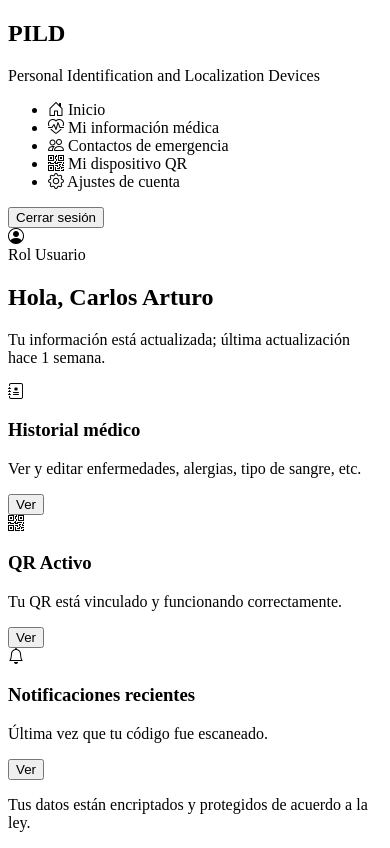
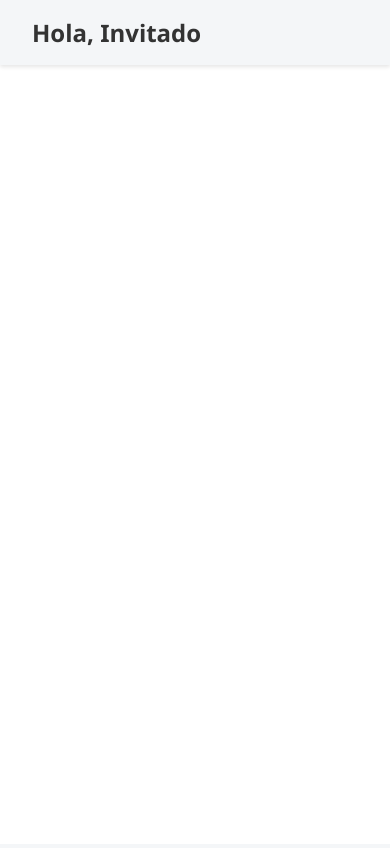
Before and after one commit to car1087/proyectosena, a plain HTML site: page dashboard.html in a window 390 px wide. Drawn offline with nearby package versions, Linux system fonts and the light colour scheme.

Commit message:
Actualizo y agrego archivos del dashboard responsivo

```diff
--- a/assets/css/styles.css
+++ b/assets/css/styles.css
@@ -265,101 +265,3 @@ body{
 @media (max-width: 900px){
   .grid-2{ grid-template-columns: 1fr; }
 }
-/* ====== Dashboard ====== */
-.dashboard {
-  display: flex;
-  min-height: 100vh;
-}
-
-.sidebar {
-  width: 240px;
-  background-color: var(--azulceleste);
-  color: white;
-  display: flex;
-  flex-direction: column;
-  padding: 20px;
-}
-
-.logo h2 {
-  margin-bottom: 5px;
-}
-
-.menu ul {
-  list-style: none;
-  padding: 0;
-  margin-top: 20px;
-}
-
-.menu li {
-  padding: 12px 8px;
-  border-radius: 8px;
-  cursor: pointer;
-  transition: background 0.2s;
-}
-
-.menu li:hover, .menu li.active {
-  background: rgba(255,255,255,0.2);
-}
-
-.main {
-  flex: 1;
-  display: flex;
-  flex-direction: column;
-}
-
-.main-header {
-  background: var(--grisclaro);
-  display: flex;
-  justify-content: flex-end;
-  align-items: center;
-  padding: 10px 20px;
-  gap: 10px;
-}
-
-.main-header button {
-  background: var(--azulceleste);
-  border: none;
-  padding: 8px 14px;
-  border-radius: 8px;
-  color: white;
-  cursor: pointer;
-}
-
-.user-info {
-  display: flex;
-  align-items: center;
-  gap: 8px;
-  font-weight: 600;
-}
-
-.main-content {
-  padding: 40px;
-}
-
-.cards {
-  display: flex;
-  gap: 20px;
-  margin-top: 30px;
-  flex-wrap: wrap;
-}
-
-.card {
-  background: white;
-  border: 1px solid var(--border);
-  border-radius: 12px;
-  padding: 20px;
-  flex: 1 1 260px;
-  text-align: center;
-}
-
-.icon {
-  font-size: 40px;
-  color: var(--azulceleste);
-  margin-bottom: 10px;
-}
-
-.footer {
-  margin-top: 40px;
-  font-size: 14px;
-  color: var(--grisoscuro);
-}
--- /dev/null
+++ b/dashboard.css
@@ -0,0 +1,128 @@
+/* ====== Variables de color ====== */
+:root {
+  --azulceleste: #4DA8DA;
+  --blanco: #ffffff;
+  --grisclaro: #f4f6f8;
+  --gristexto: #333333;
+  --sombra: rgba(0, 0, 0, 0.1);
+}
+
+/* ====== Estilos base ====== */
+* {
+  margin: 0;
+  padding: 0;
+  box-sizing: border-box;
+  font-family: 'Segoe UI', Tahoma, Geneva, Verdana, sans-serif;
+}
+
+body {
+  background-color: var(--grisclaro);
+  color: var(--gristexto);
+}
+
+/* ====== Dashboard ====== */
+.dashboard {
+  display: flex;
+  min-height: 100vh;
+}
+
+/* ====== Sidebar ====== */
+.sidebar {
+  width: 240px;
+  background-color: var(--azulceleste);
+  color: var(--blanco);
+  display: flex;
+  flex-direction: column;
+  transition: transform 0.3s ease;
+}
+
+.sidebar-header {
+  display: flex;
+  align-items: center;
+  justify-content: space-between;
+  padding: 1rem;
+  background-color: rgba(255, 255, 255, 0.1);
+}
+
+.sidebar h2 {
+  font-size: 1.2rem;
+  font-weight: 600;
+}
+
+.toggle-btn {
+  background: none;
+  border: none;
+  color: var(--blanco);
+  font-size: 1.5rem;
+  cursor: pointer;
+  display: none; /* Oculto en pantallas grandes */
+}
+
+.menu {
+  list-style: none;
+  padding: 1rem 0;
+}
+
+.menu li {
+  padding: 0.8rem 1.5rem;
+}
+
+.menu li a {
+  color: var(--blanco);
+  text-decoration: none;
+  display: block;
+  transition: background 0.3s;
+}
+
+.menu li a:hover {
+  background-color: rgba(255, 255, 255, 0.2);
+  border-radius: 8px;
+}
+
+/* ====== Contenido principal ====== */
+.main-content {
+  flex: 1;
+  display: flex;
+  flex-direction: column;
+  background-color: var(--blanco);
+}
+
+.topbar {
+  background-color: var(--grisclaro);
+  box-shadow: 0 2px 4px var(--sombra);
+  padding: 1rem 2rem;
+}
+
+.topbar h1 {
+  font-size: 1.5rem;
+  color: var(--gristexto);
+}
+
+.content {
+  flex: 1;
+  padding: 2rem;
+}
+
+/* ====== Responsividad ====== */
+@media (max-width: 1024px) {
+  .sidebar {
+    position: fixed;
+    top: 0;
+    left: 0;
+    height: 100%;
+    transform: translateX(-100%);
+    z-index: 1000;
+  }
+
+  .sidebar.active {
+    transform: translateX(0);
+  }
+
+  .toggle-btn {
+    display: block;
+  }
+
+  .main-content {
+    flex: 1;
+  }
+}
--- a/dashboard.html
+++ b/dashboard.html
@@ -3,76 +3,36 @@
 <head>
   <meta charset="UTF-8" />
   <meta name="viewport" content="width=device-width, initial-scale=1.0" />
-  <title>PILD - Panel de Usuario</title>
-  <link rel="stylesheet" href="style.css" />
-  <link rel="stylesheet" href="https://cdn.jsdelivr.net/npm/bootstrap-icons@1.10.5/font/bootstrap-icons.css">
+  <title>Dashboard</title>
+  <link rel="stylesheet" href="dashboard.css">
 </head>
 <body>
-
   <div class="dashboard">
-    <!-- Sidebar -->
-    <aside class="sidebar">
-      <div class="logo">
-        <h2>PILD</h2>
-        <p>Personal Identification and Localization Devices</p>
+    <!-- Barra lateral -->
+    <aside class="sidebar" id="sidebar">
+      <div class="sidebar-header">
+        <h2>Mi Panel</h2>
+        <button class="toggle-btn" id="toggle-btn">☰</button>
       </div>
-      <nav class="menu">
-        <ul>
-          <li class="active"><i class="bi bi-house-door"></i> Inicio</li>
-          <li><i class="bi bi-heart-pulse"></i> Mi información médica</li>
-          <li><i class="bi bi-people"></i> Contactos de emergencia</li>
-          <li><i class="bi bi-qr-code"></i> Mi dispositivo QR</li>
-          <li><i class="bi bi-gear"></i> Ajustes de cuenta</li>
-        </ul>
-      </nav>
+      <ul class="menu">
+        <li><a href="#">Inicio</a></li>
+        <li><a href="#">Usuarios</a></li>
+        <li><a href="#">Reportes</a></li>
+        <li><a href="#">Configuración</a></li>
+      </ul>
     </aside>
 
     <!-- Contenido principal -->
-    <main class="main">
-      <header class="main-header">
-        <button id="logoutBtn">Cerrar sesión</button>
-        <div class="user-info">
-          <div class="avatar">
-            <i class="bi bi-person-circle"></i>
-          </div>
-          <span>Rol Usuario</span>
-        </div>
+    <main class="main-content">
+      <header class="topbar">
+        <h1>Hola, <span id="nombreUsuario"></span></h1>
       </header>
-
-      <section class="main-content">
-        <h2>Hola, Carlos Arturo</h2>
-        <p>Tu información está actualizada; última actualización hace 1 semana.</p>
-
-        <div class="cards">
-          <div class="card">
-            <i class="bi bi-journal-medical icon"></i>
-            <h3>Historial médico</h3>
-            <p>Ver y editar enfermedades, alergias, tipo de sangre, etc.</p>
-            <button class="button">Ver</button>
-          </div>
-
-          <div class="card">
-            <i class="bi bi-qr-code icon"></i>
-            <h3>QR Activo</h3>
-            <p>Tu QR está vinculado y funcionando correctamente.</p>
-            <button class="button">Ver</button>
-          </div>
-
-          <div class="card">
-            <i class="bi bi-bell icon"></i>
-            <h3>Notificaciones recientes</h3>
-            <p>Última vez que tu código fue escaneado.</p>
-            <button class="button">Ver</button>
-          </div>
-        </div>
-
-        <footer class="footer">
-          <p>Tus datos están encriptados y protegidos de acuerdo a la ley.</p>
-        </footer>
+      <section class="content">
+        <!-- Aquí irá el contenido principal del dashboard -->
       </section>
     </main>
   </div>
 
-  <script src="script.js"></script>
+ <script src="dashboard.js"></script>
 </body>
 </html>
```
